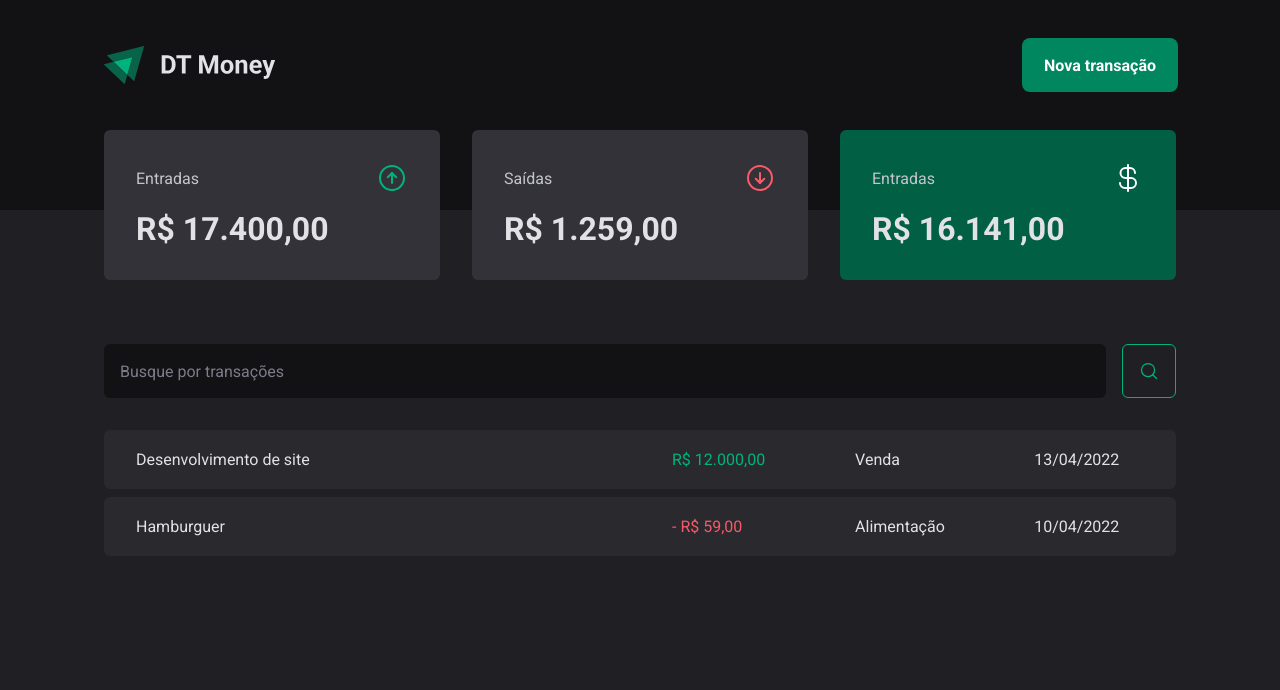
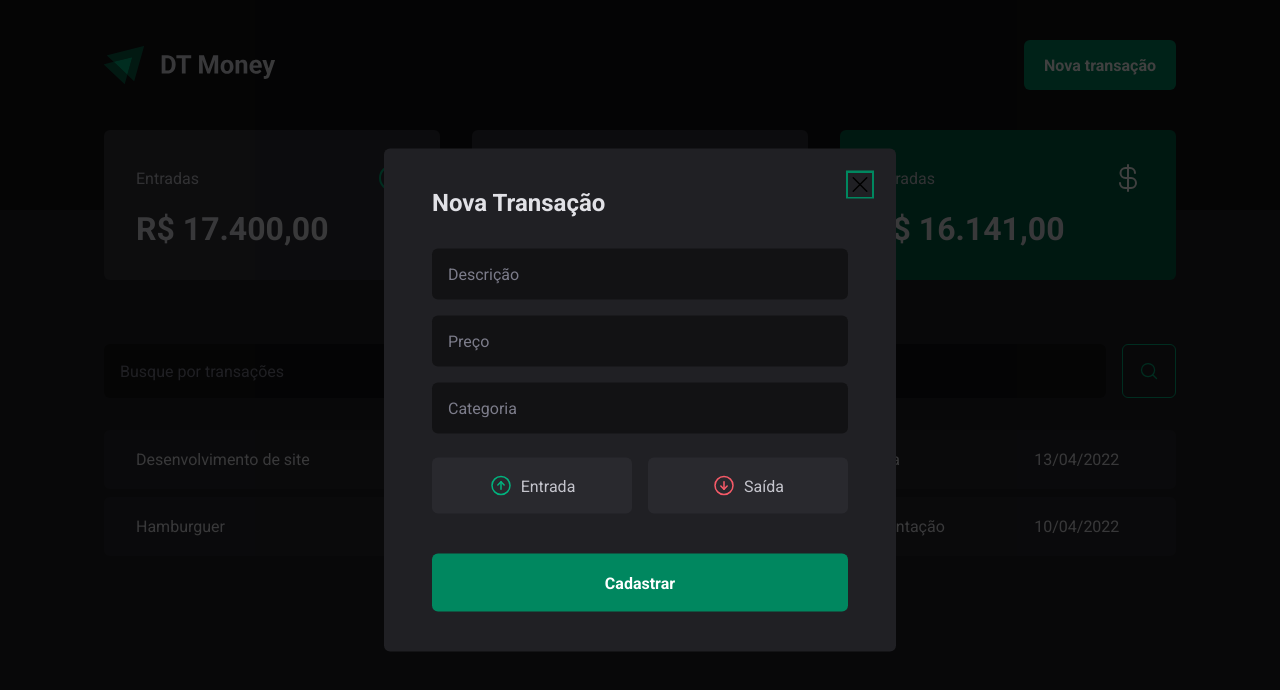
Before and after one commit to PedroSasso1/rocketseat-dt-money, a React (Vite) app: page / in a window 1280 px wide. Both pictures are taken after a click on the button "Nova transação". Shown: the top 690 px of the page. Built offline with nearby package versions, Linux system fonts and the light colour scheme.

Commit message:
new transaction from

```diff
--- a/package.json
+++ b/package.json
@@ -10,6 +10,8 @@
     "preview": "vite preview"
   },
   "dependencies": {
+    "@radix-ui/react-dialog": "^1.1.1",
+    "@radix-ui/react-radio-group": "^1.2.0",
     "phosphor-react": "^1.4.1",
     "react": "^18.3.1",
     "react-dom": "^18.3.1",
--- a/src/components/Header/index.tsx
+++ b/src/components/Header/index.tsx
@@ -1,12 +1,20 @@
 import { HeaderContainer, HeaderContent, NewTransactionButton } from './styles'
+import * as Dialog from '@radix-ui/react-dialog'
 import logoImg from '../../assets/logo.svg'
+import { NewTransactionModal } from '../NewTransactionModal'
 
 export function Header() {
   return (
     <HeaderContainer>
       <HeaderContent>
         <img src={logoImg} alt="" />
-        <NewTransactionButton>Nova transação</NewTransactionButton>
+        <Dialog.Root>
+          <Dialog.Trigger asChild>
+            <NewTransactionButton>Nova transação</NewTransactionButton>
+          </Dialog.Trigger>
+
+          <NewTransactionModal />
+        </Dialog.Root>
       </HeaderContent>
     </HeaderContainer>
   )
--- /dev/null
+++ b/src/components/NewTransactionModal/index.tsx
@@ -0,0 +1,44 @@
+import * as Dialog from '@radix-ui/react-dialog'
+import {
+  CloseButton,
+  Content,
+  Overlay,
+  TransactionTypeButton,
+  TransactionTypeContainer,
+} from './styles'
+import { ArrowCircleDown, ArrowCircleUp, X } from 'phosphor-react'
+
+export function NewTransactionModal() {
+  return (
+    <Dialog.Portal>
+      <Overlay />
+
+      <Content>
+        <Dialog.Title>Nova Transação</Dialog.Title>
+        <CloseButton>
+          <X size={24} />
+        </CloseButton>
+
+        <form action="">
+          <input type="text" placeholder="Descrição" required />
+          <input type="number" placeholder="Preço" required />
+          <input type="text" placeholder="Categoria" required />
+
+          <TransactionTypeContainer>
+            <TransactionTypeButton variant="income" value="income">
+              <ArrowCircleUp size={24} />
+              Entrada
+            </TransactionTypeButton>
+
+            <TransactionTypeButton variant="outcome" value="outcome">
+              <ArrowCircleDown size={24} />
+              Saída
+            </TransactionTypeButton>
+          </TransactionTypeContainer>
+
+          <button type="submit">Cadastrar</button>
+        </form>
+      </Content>
+    </Dialog.Portal>
+  )
+}
--- /dev/null
+++ b/src/components/NewTransactionModal/styles.ts
@@ -0,0 +1,121 @@
+import styled from 'styled-components'
+import * as Dialog from '@radix-ui/react-dialog'
+import * as RadioGroup from '@radix-ui/react-radio-group'
+
+export const Overlay = styled(Dialog.Overlay)`
+  position: fixed;
+  width: 100vw;
+  height: 100vh;
+  inset: 0;
+  background: rgba(0, 0, 0, 0.75);
+`
+
+export const Content = styled(Dialog.Content)`
+  min-width: 32rem;
+  border-radius: 6px;
+  padding: 2.5rem 3rem;
+
+  background: ${(props) => props.theme['gray-800']};
+
+  position: fixed;
+  top: 50%;
+  left: 50%;
+  transform: translate(-50%, -50%);
+
+  form {
+    margin-top: 2rem;
+
+    display: flex;
+    flex-direction: column;
+    gap: 1rem;
+
+    input {
+      border-radius: 6px;
+      border: 0;
+      background: ${(props) => props.theme['gray-900']};
+      color: ${(props) => props.theme['gray-300']};
+      padding: 1rem;
+
+      &::placeholder {
+        color: ${(props) => props.theme['gray-500']};
+      }
+    }
+
+    button[type='submit'] {
+      height: 58px;
+      border: 0;
+      background: ${(props) => props.theme['green-500']};
+      color: ${(props) => props.theme.white};
+      font-weight: bold;
+      padding: 0 1.25rem;
+      border-radius: 6px;
+      margin-top: 1.5rem;
+      cursor: pointer;
+
+      &:hover {
+        background: ${(props) => props.theme['green-700']};
+        transition: background-color 0.2s;
+      }
+    }
+  }
+`
+
+export const CloseButton = styled(Dialog.Close)`
+  position: absolute;
+  background: transparent;
+  border: 0;
+  top: 1.5rem;
+  right: 1.5rem;
+  line-height: 0;
+  cursor: pointer;
+`
+
+export const TransactionTypeContainer = styled(RadioGroup.Root)`
+  display: grid;
+  grid-template-columns: repeat(2, 1fr);
+  gap: 1rem;
+  margin-top: 0.5rem;
+`
+
+interface TransactionTypeButtonProps {
+  variant: 'income' | 'outcome'
+}
+
+export const TransactionTypeButton = styled(
+  RadioGroup.Item,
+)<TransactionTypeButtonProps>`
+  background: ${(props) => props.theme['gray-700']};
+  padding: 1rem;
+  display: flex;
+  align-items: center;
+  justify-content: center;
+  gap: 0.5rem;
+  border-radius: 6px;
+  cursor: pointer;
+  border: 0;
+  color: ${(props) => props.theme['gray-300']};
+
+  svg {
+    color: ${(props) =>
+      props.variant === 'income'
+        ? props.theme['green-300']
+        : props.theme['red-300']};
+  }
+
+  &[data-state='unchecked']:hover {
+    background: ${(props) => props.theme['gray-600']};
+    transition: background-color 0.2s;
+  }
+
+  &[data-state='checked'] {
+    color: ${(props) => props.theme.white};
+    background: ${(props) =>
+      props.variant === 'income'
+        ? props.theme['green-500']
+        : props.theme['red-500']};
+
+    svg {
+      color: ${(props) => props.theme.white};
+    }
+  }
+`
```
Also changed, not shown: 1 other file (tests, documents, lock files or other folders).
